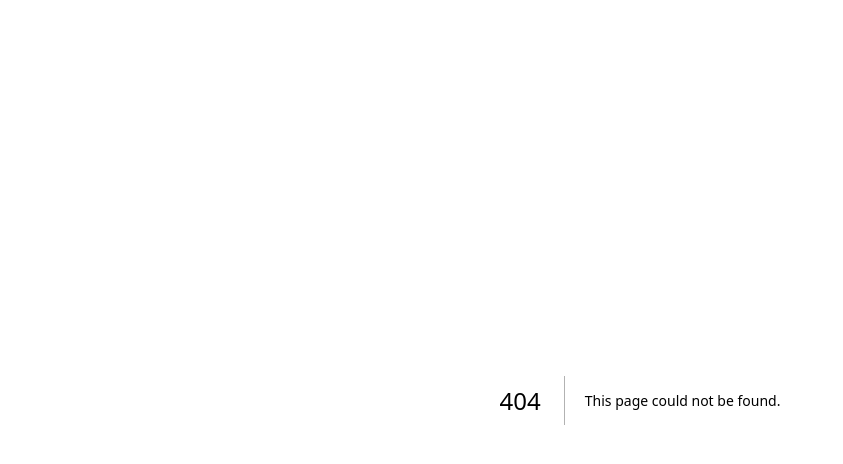
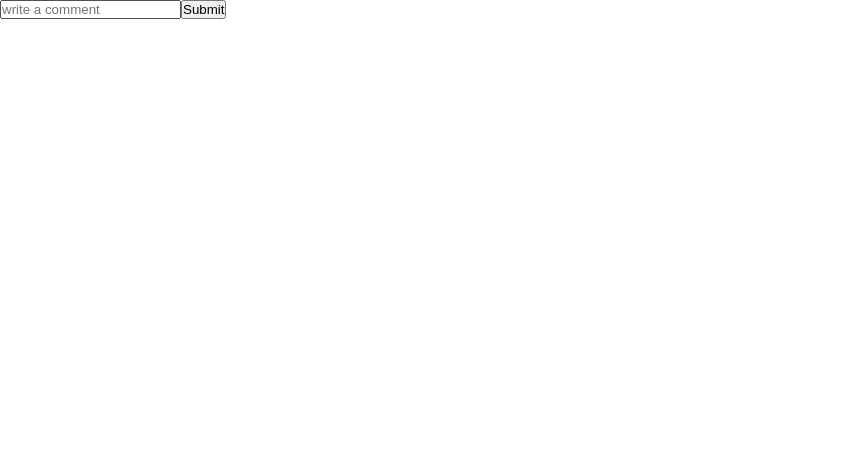
Before and after one commit to DicmaryZambrano/fullstask-force, a Next.js app: page /database in a window 1280 px wide. Before the commit this address had no page. Shown: the top 464 px of the page, without its empty margins (0-843 px from the left). Built offline with nearby package versions, Linux system fonts and the light colour scheme.

Commit message:
connected database to project

```diff
--- /dev/null
+++ b/src/app/database/page.tsx
@@ -0,0 +1,19 @@
+import { neon } from '@neondatabase/serverless';
+
+export default function Page() {
+  async function create(formData: FormData) {
+    'use server';
+    // Connect to the Neon database
+    const sql = neon(`${process.env.DATABASE_URL}`);
+    const comment = formData.get('comment');
+    // Insert the comment from the form into the Postgres database
+    await sql`INSERT INTO comments (comment) VALUES (${comment})`;
+  }
+
+  return (
+    <form action={create}>
+      <input type="text" placeholder="write a comment" name="comment" />
+      <button type="submit">Submit</button>
+    </form>
+  );
+}
```
Also changed, not shown: package.json (+5 -4 lines), 1 other file (tests, documents, lock files or other folders).
